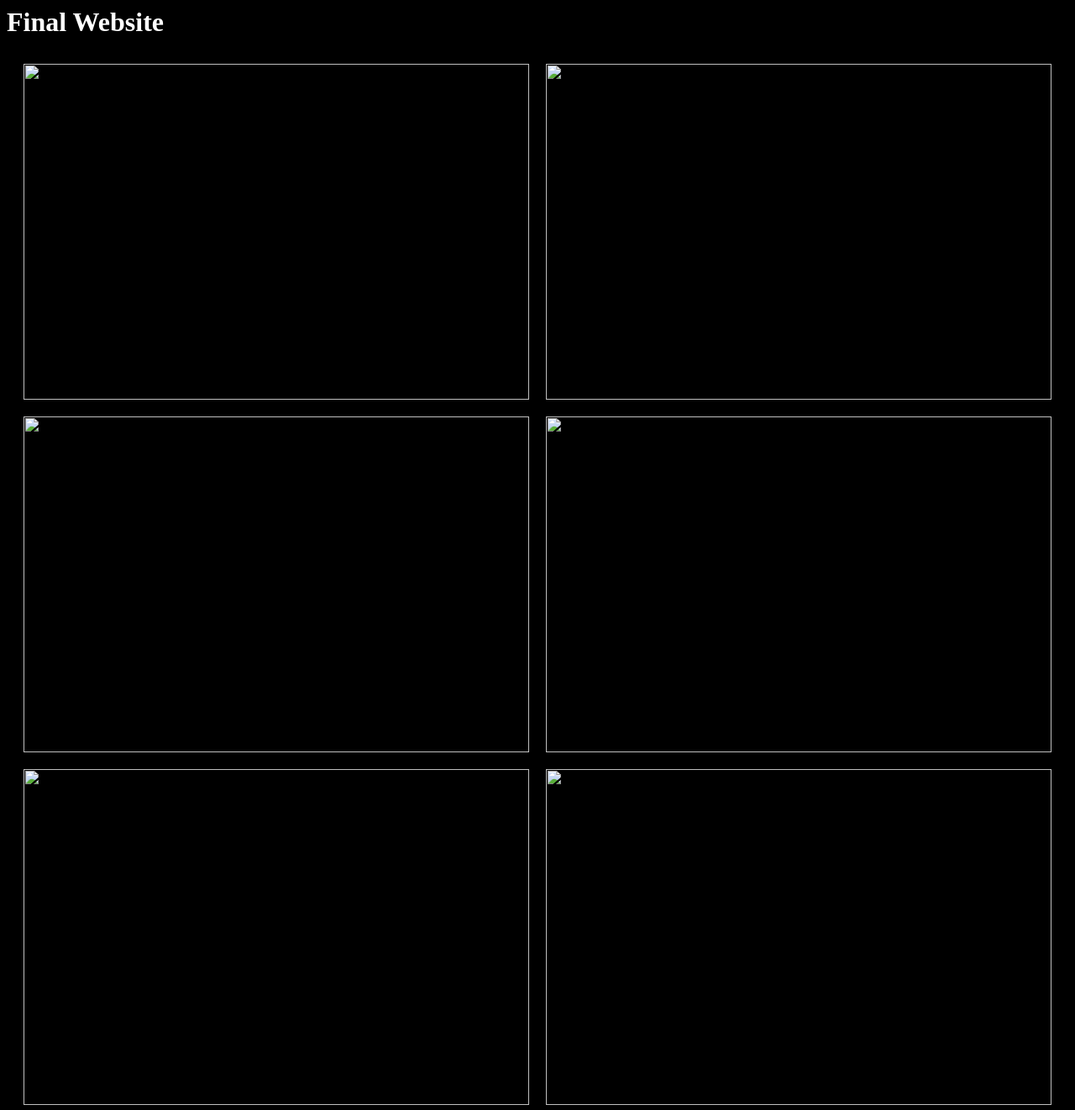
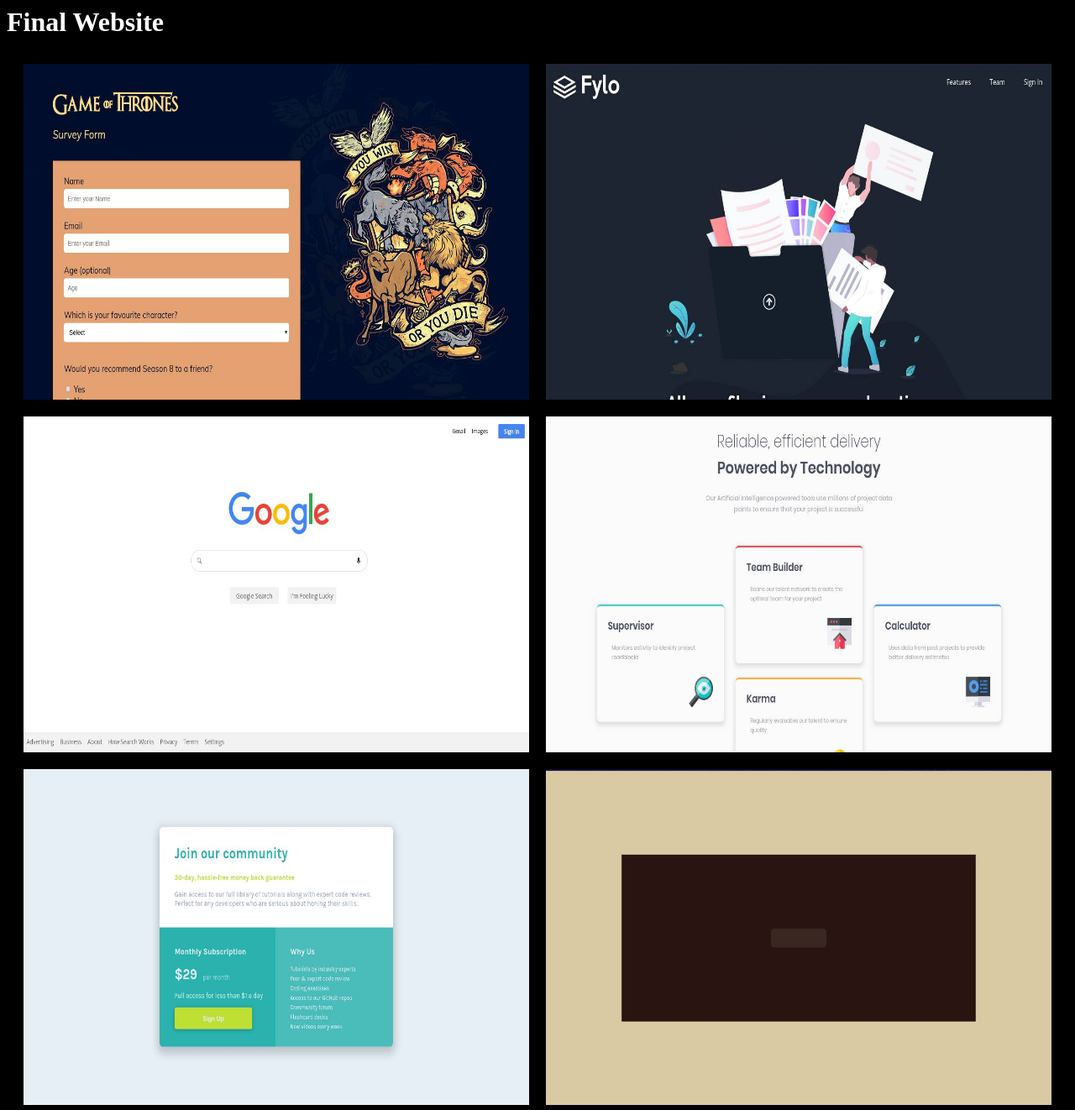
Before and after one commit to Suniti13/7Days7Websites, a plain HTML site: page index.html in a window 1280 px wide. Shown: the whole page at 84% size. Drawn offline with Linux system fonts and the light colour scheme.

Commit message:
fixed image links

```diff
--- a/index.html
+++ b/index.html
@@ -11,33 +11,33 @@
     <div id="container">
         <div class="boxes" id="b1">
             <a href="./1. FCC_SurveyForm/index.html">
-                <img src="./pictures/SurveyForm.jpg" alt="">
+                <img src="./7. Showcase/pictures/SurveyForm.jpg" alt="">
             </a>
         </div>
 
         <div class="boxes">
             <a href="./2. fylo-dark-theme-landing-page/index.html">
-                <img src="./pictures/fylo.jpg" alt="">
+                <img src="./7. Showcase/pictures/fylo.jpg" alt="">
             </a>
         </div>
         <div class="boxes">
             <a href="./3. google-homepage/index.html">
-                <img src="./pictures/google.jpg" alt="">
+                <img src="./7. Showcase/pictures/google.jpg" alt="">
             </a>
         </div>
         <div class="boxes">
             <a href="./4. four-card-feature-section/index.html">
-                <img src="./pictures/four-card-feature-section.jpg" alt="">
+                <img src="./7. Showcase/pictures/four-card-feature-section.jpg" alt="">
             </a>
         </div>
         <div class="boxes">
             <a href="./5. single-price-grid-component-master/index.html">
-                <img src="./pictures/single-price-grid.jpg" alt="">
+                <img src="./7. Showcase/pictures/single-price-grid.jpg" alt="">
             </a>
         </div>
         <div class="boxes">
             <a href="./6. Loading/index.html">
-                <img src="./pictures/loading.jpg" alt="">
+                <img src="./7. Showcase/pictures/loading.jpg" alt="">
             </a>
         </div>
     </div>
```
